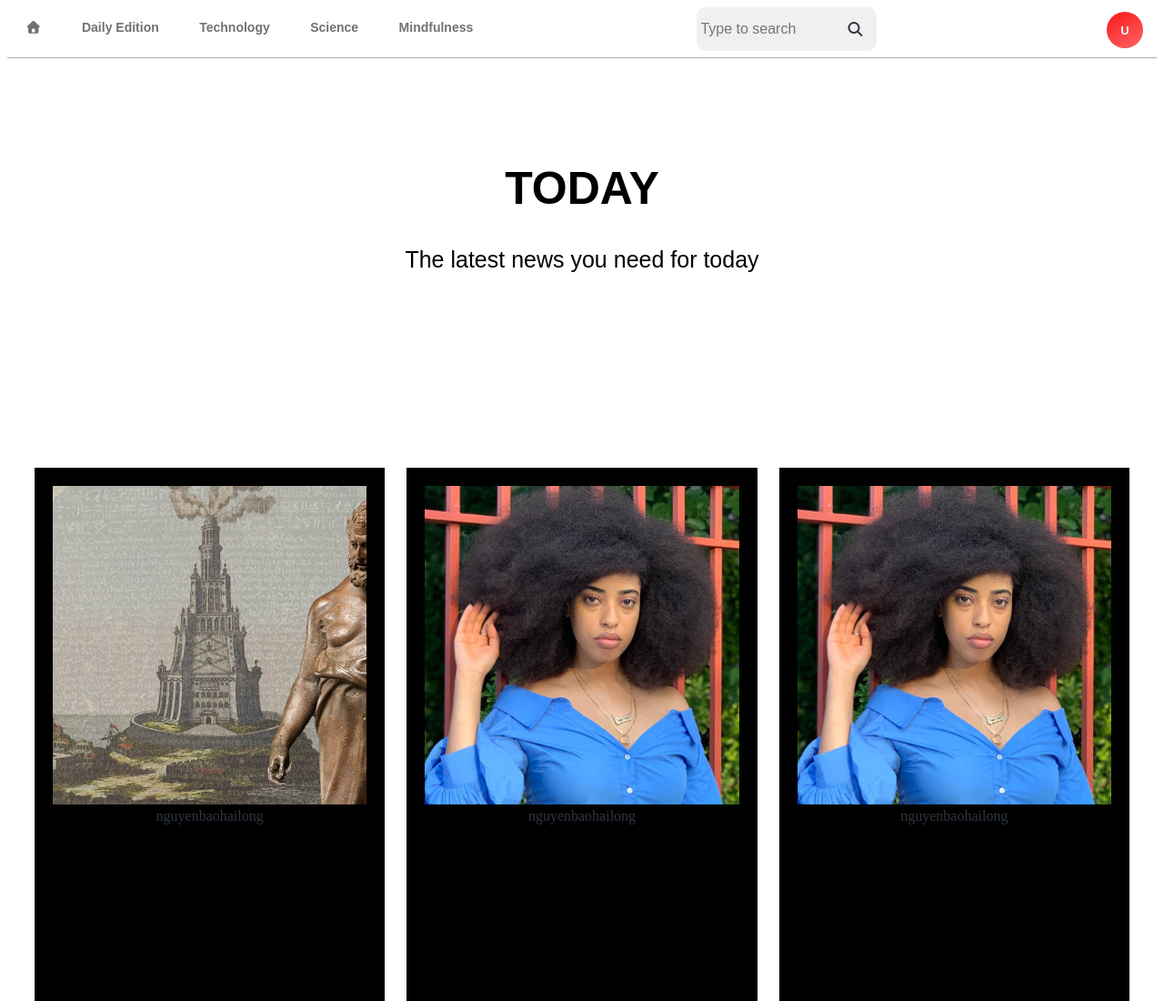
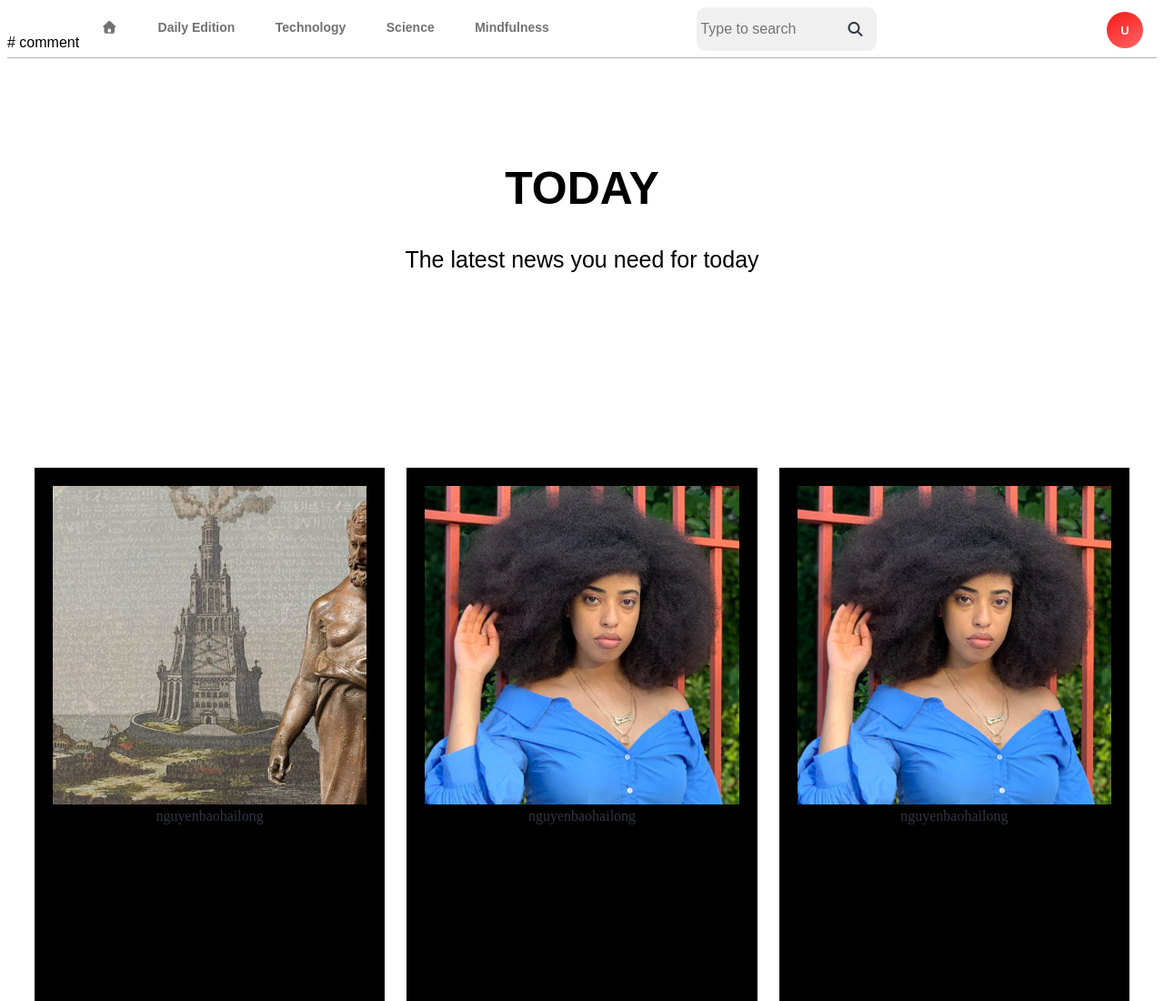
Before and after one commit to houtaru/TechPonder, a website: page frontend/src/homepage_for_user.html in a window 1280 px wide. Shown: the top 1100 px of the page at 91% size. Drawn offline with nearby package versions, Linux system fonts and the light colour scheme; files that its build step writes are made by us from their sources.

Commit message:
Update homepage

```diff
--- a/frontend/src/homepage_for_user.html
+++ b/frontend/src/homepage_for_user.html
@@ -15,6 +15,7 @@
     <header>
       <nav class="main-nav">
         <ul class="menu">
+          # comment
           <li>
             <a href="#"> <i class="fas fa-home"></i> </a>
           </li>
```
